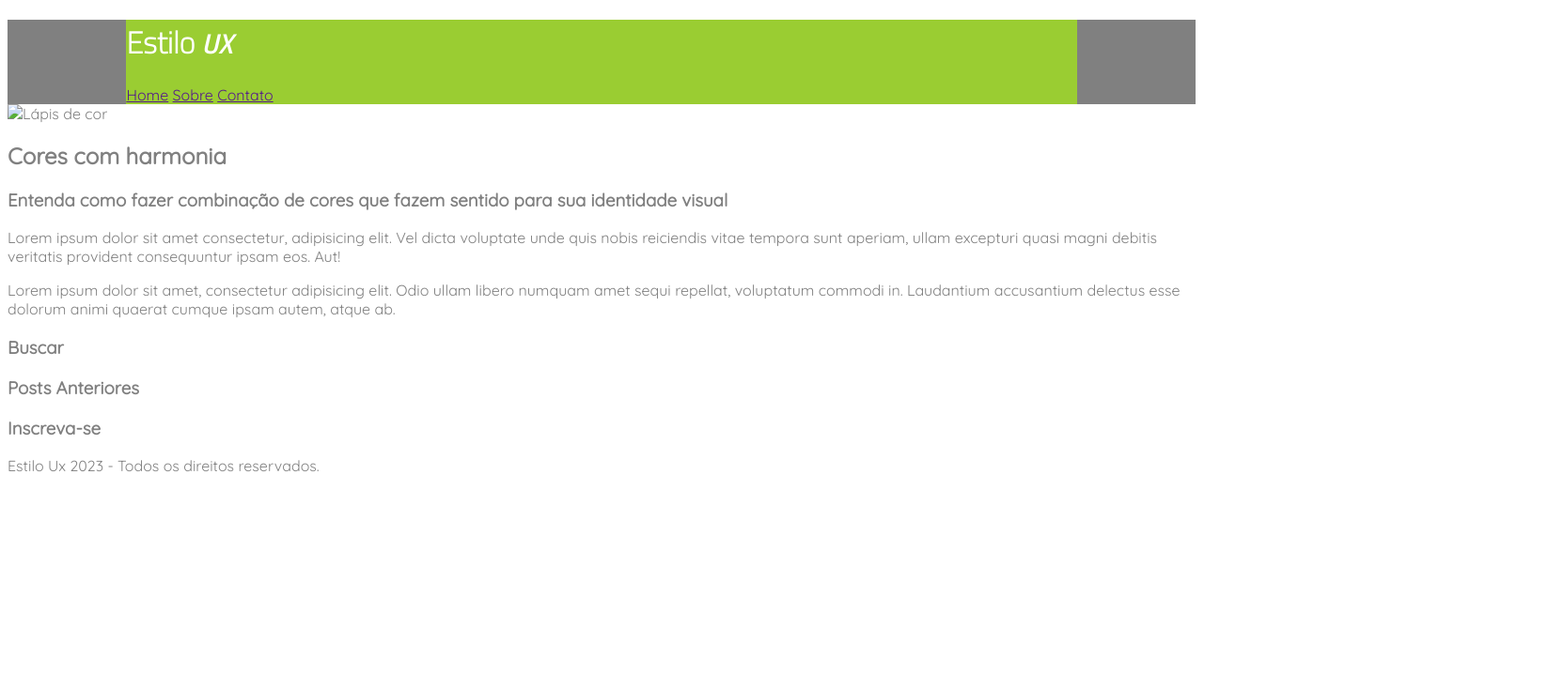
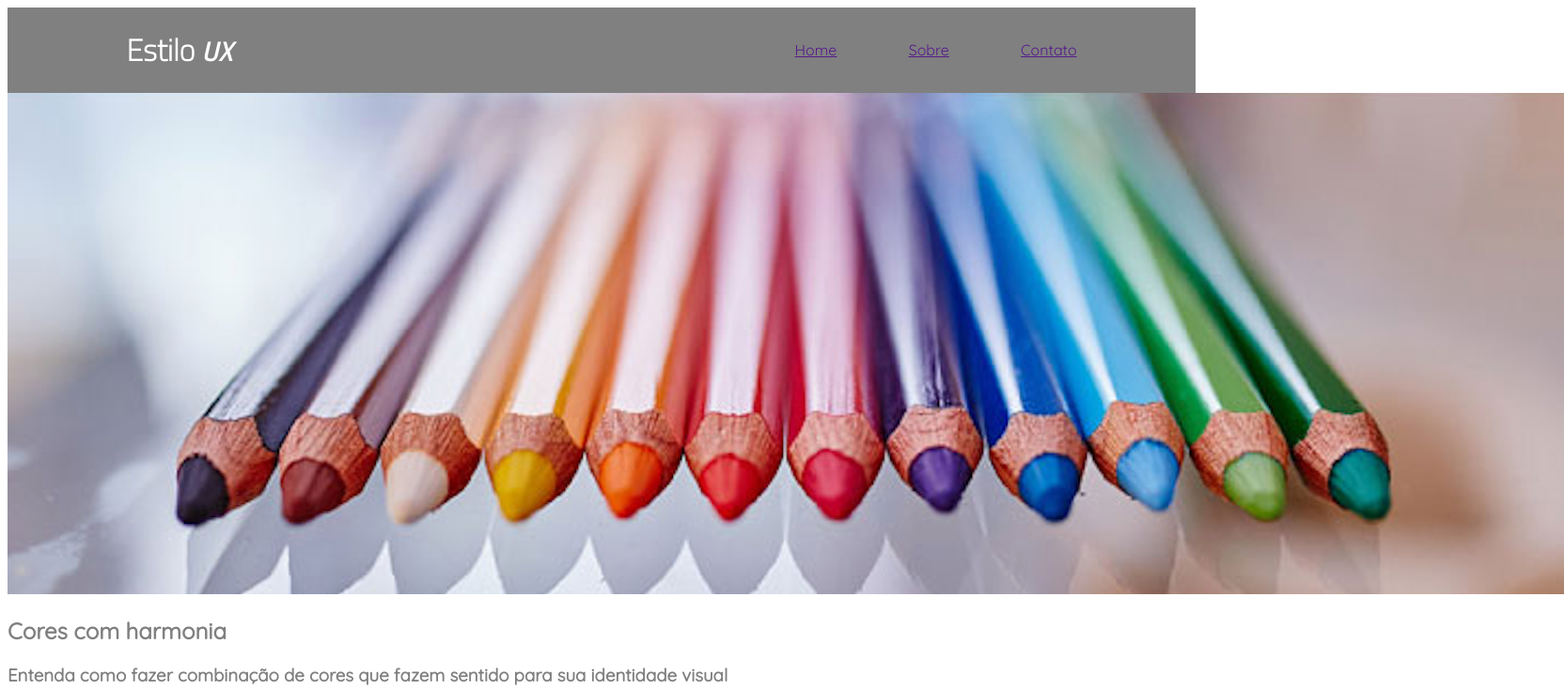
Before and after one commit to GustavoEnzo777/Gustavo-1-semestre, a plain HTML site: page estilo ux/index.html in a window 1280 px wide. Shown: the top 734 px of the page at 94% size, 1664 px wide, since content can reach past the window. Drawn offline with Linux system fonts and the light colour scheme.

Commit message:
aula 24/02

```diff
--- a/estilo ux/index.html
+++ b/estilo ux/index.html
@@ -9,7 +9,7 @@
 </head>
 <body>
     <header>
-        <div class="grid-layout">
+        <div class="grid-layout header-flex">
             <h1>Estilo <span id="logoux">Ux</span></h1>
             <nav>
                 <a href="">Home</a>
@@ -20,7 +20,7 @@
     </header>
     <main>
         <section>
-            <img src="" alt="Lápis de cor">
+            <img src="images/lapis-de-cor.png" alt="Lápis de cor">
             <h2>Cores com harmonia</h2>
             <h3>Entenda como fazer combinação de cores que fazem sentido para sua identidade visual</h3>
             <p>Lorem ipsum dolor sit amet consectetur, adipisicing elit. Vel dicta voluptate unde quis nobis reiciendis vitae tempora sunt aperiam, ullam excepturi quasi magni debitis veritatis provident consequuntur ipsam eos. Aut!</p>
--- a/estilo ux/styles/style.css
+++ b/estilo ux/styles/style.css
@@ -2,6 +2,7 @@
 
 /* font-family: 'Quicksand', sans-serif;
 font-family: 'Titillium Web', sans-serif; */
+
 
 body{
     font-family: 'Quicksand', sans-serif;
@@ -17,7 +18,12 @@ header h1{
 header .grid-layout {
     width: 80%;
     margin: 0 auto;
-    background-color: yellowgreen;
+    /* background-color: yellowgreen; */
+}
+
+header .header-flex {
+    display: flex;
+    justify-content: space-between;
 }
 
 header h1 #logoux {
@@ -27,3 +33,12 @@ header h1 #logoux {
     font-weight: 600;
     font-size: 30px;
 }
+
+header nav {
+    display: flex;
+    flex-direction: row;
+    justify-content: space-between;
+    align-items: center;
+    width: 300px;
+
+}
```
Also changed, not shown: estilo ux/flexbox-aprendizado.html (added), estilo ux/images/lapis-de-cor.png (added).
